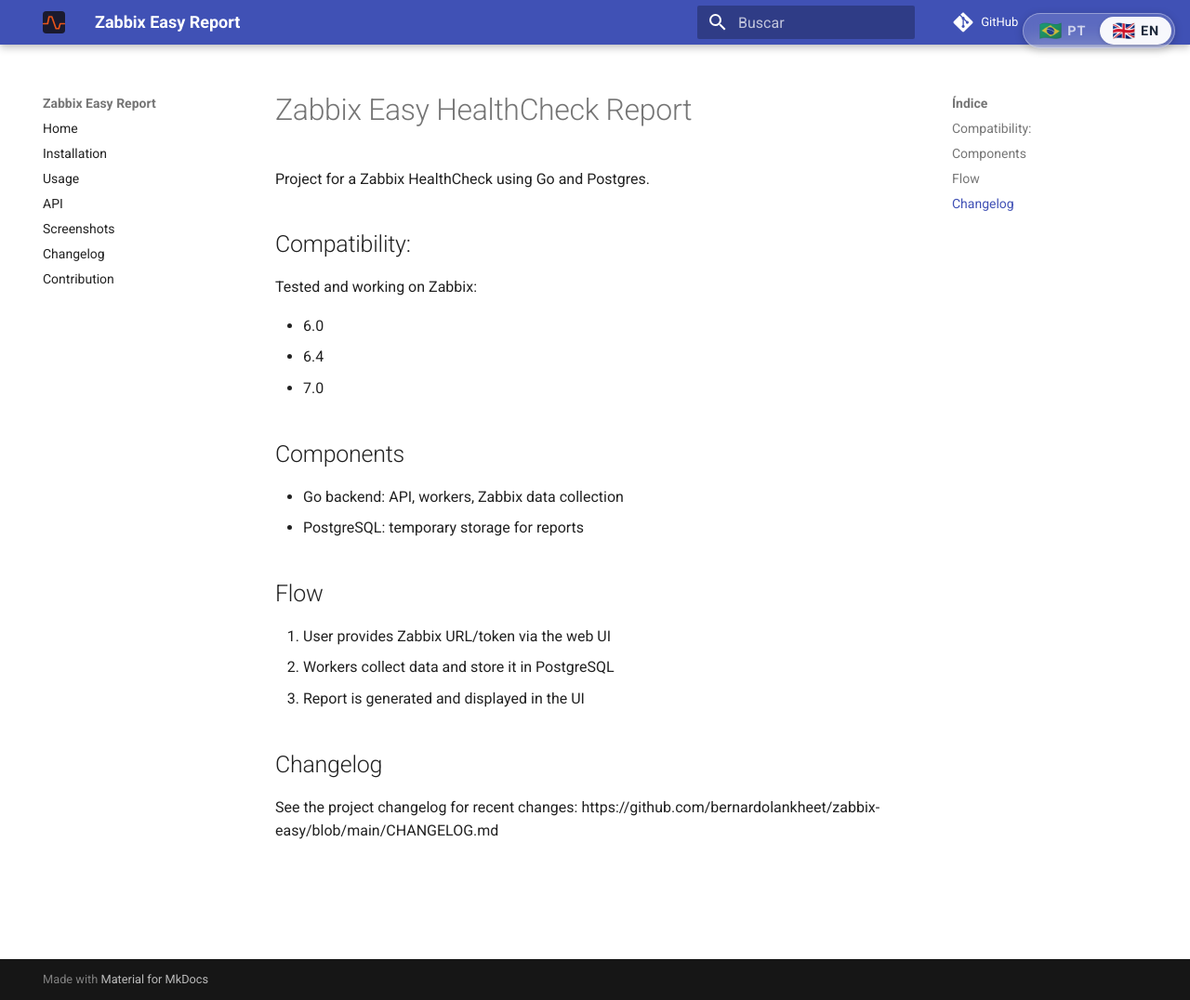
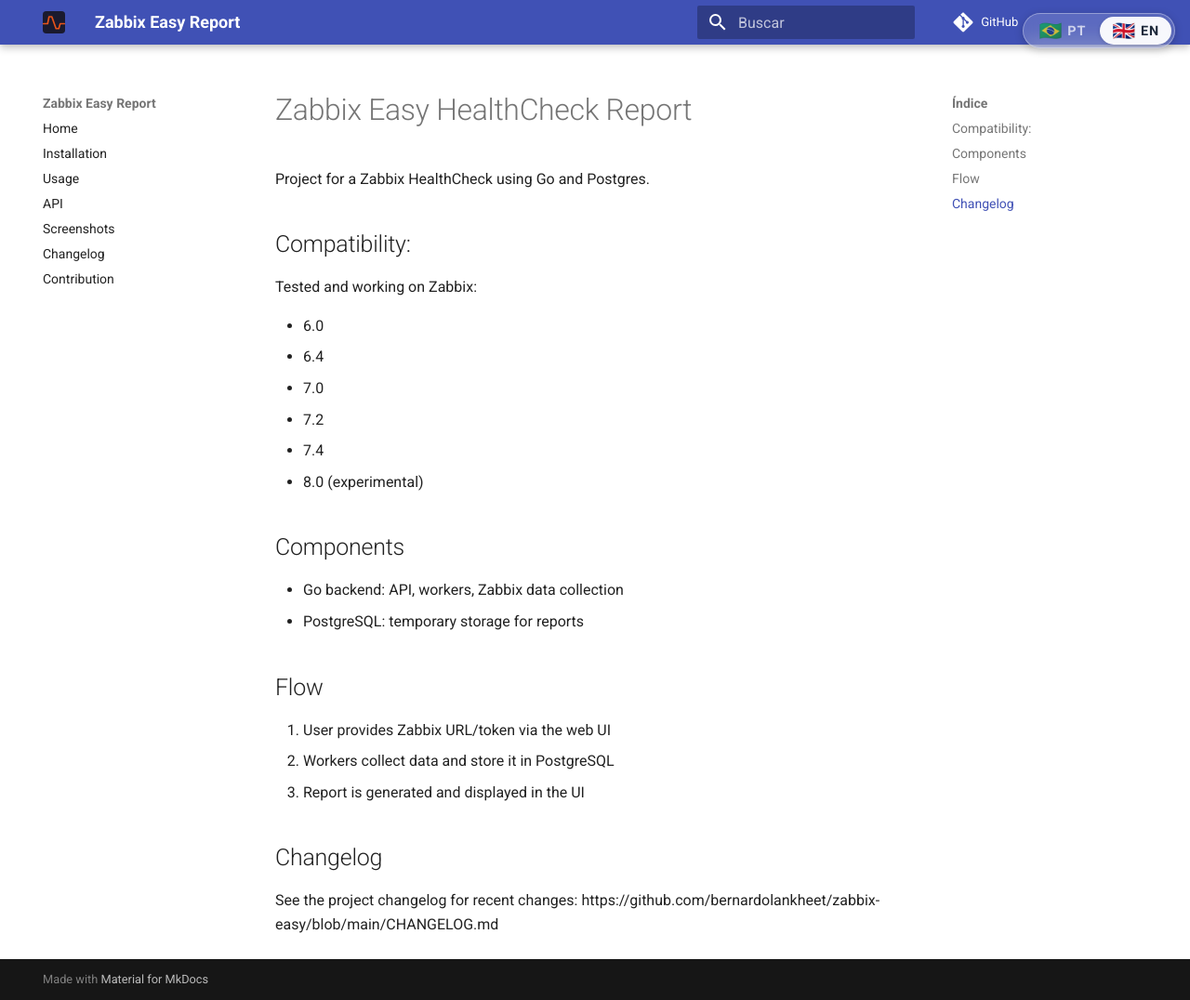
Before and after one commit to bernardolankheet/zabbix-easy, an MkDocs documentation site: the page built from docs/en/index.md, in a window 1280 px wide and 1076 px high. Shown: the whole window at 93% size. Built offline with MkDocs 1.6.1 and Material for MkDocs 9.7.7, drawn with Linux system fonts in a browser that asks for light colours; comment, search, counter and statistics services are not loaded.

Commit message:
update index.md en

```diff
--- a/docs/en/index.md
+++ b/docs/en/index.md
@@ -14,6 +14,9 @@
 - 6.0
 - 6.4
 - 7.0
+- 7.2
+- 7.4
+- 8.0 (experimental)
 
 ## Components
 - Go backend: API, workers, Zabbix data collection
```
